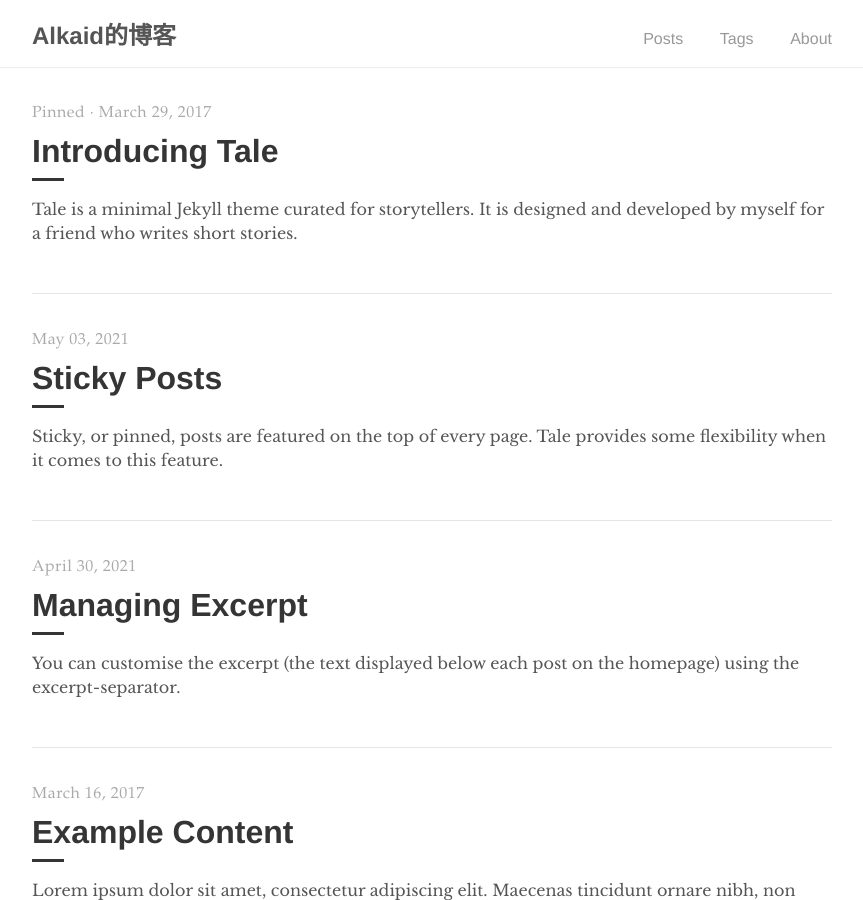
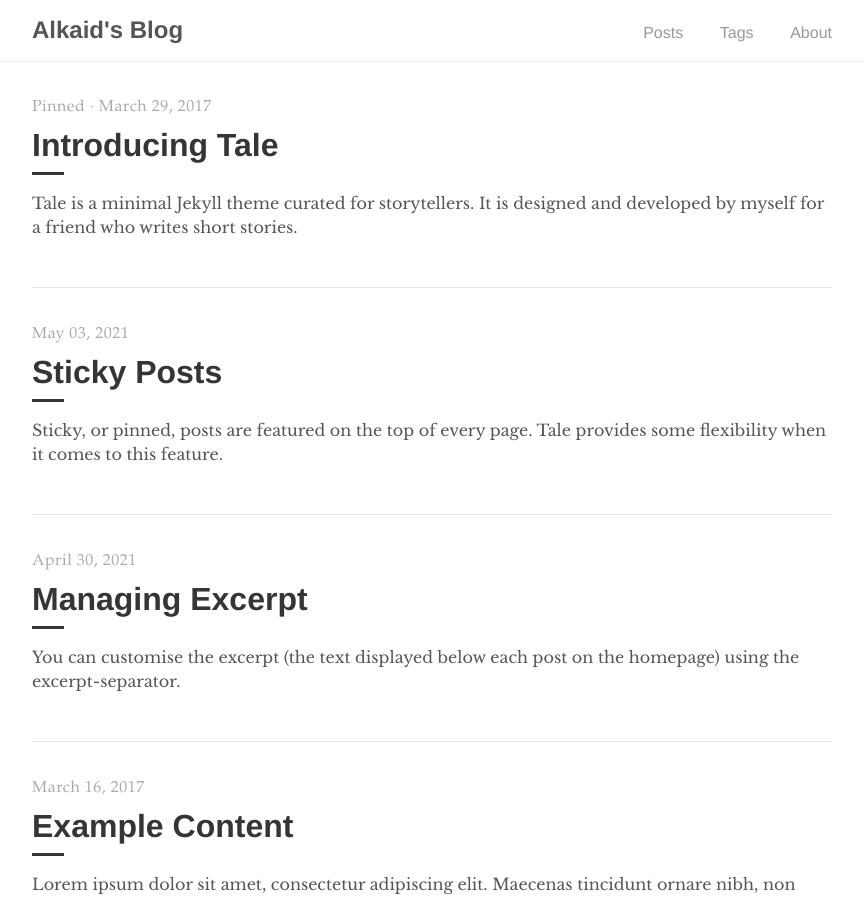
Before and after one commit to AlkaidWaong/ifoz, a Jekyll site: the page built from index.html, in a window 1280 px wide and 900 px high. Shown: the whole window, without its empty margins (208-1071 px from the left). Built offline with Jekyll 4.4.1, drawn with Linux system fonts in a browser that asks for light colours; the list of posts is cut into pages by our own code.

Commit message:
Update _config.yml

```diff
--- a/_config.yml
+++ b/_config.yml
@@ -1,5 +1,5 @@
 # Site settings
-title:          Alkaid的博客
+title:          Alkaid's Blog
 description:    "Minimal Jekyll theme for storytellers"
 url:            "ifoz.net"
 baseurl:  ""
```
